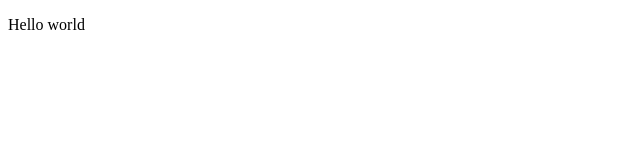
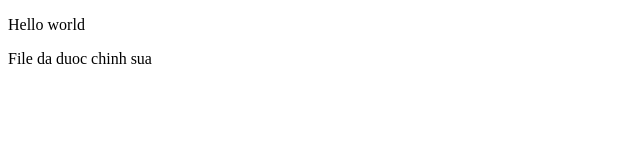
Before and after one commit to nhanb2111813/Ct300_Lab1_Bai1, a plain HTML site: page index.html in a window 1280 px wide. Shown: the whole page, without its empty margins (0-640 px from the left). Drawn offline with Linux system fonts and the light colour scheme.

Commit message:
Chinh sua file index

```diff
--- a/index.html
+++ b/index.html
@@ -7,5 +7,6 @@
 </head>
 <body>
     <p>Hello world</p>
+    <p>File da duoc chinh sua</p>
 </body>
 </html>
```
